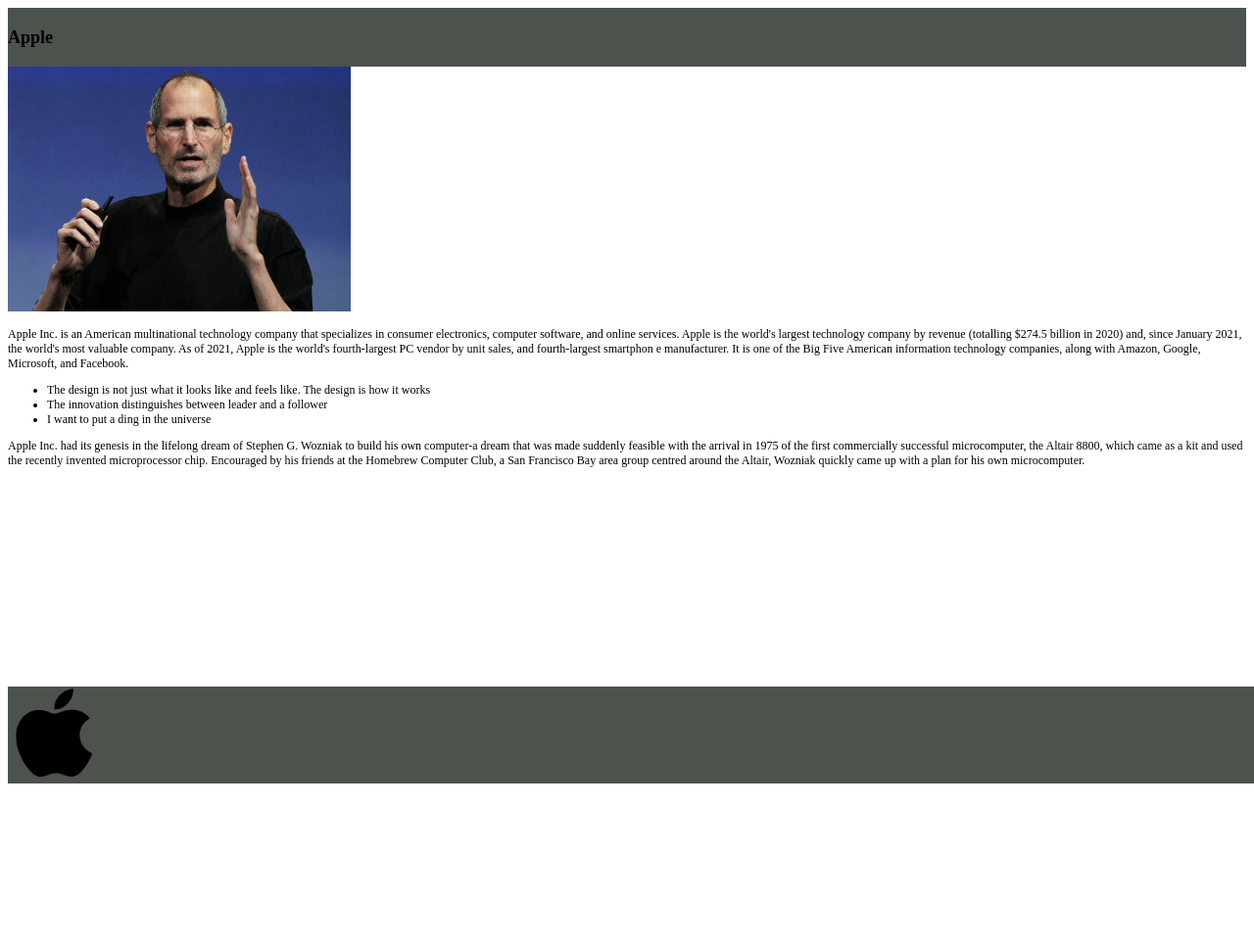
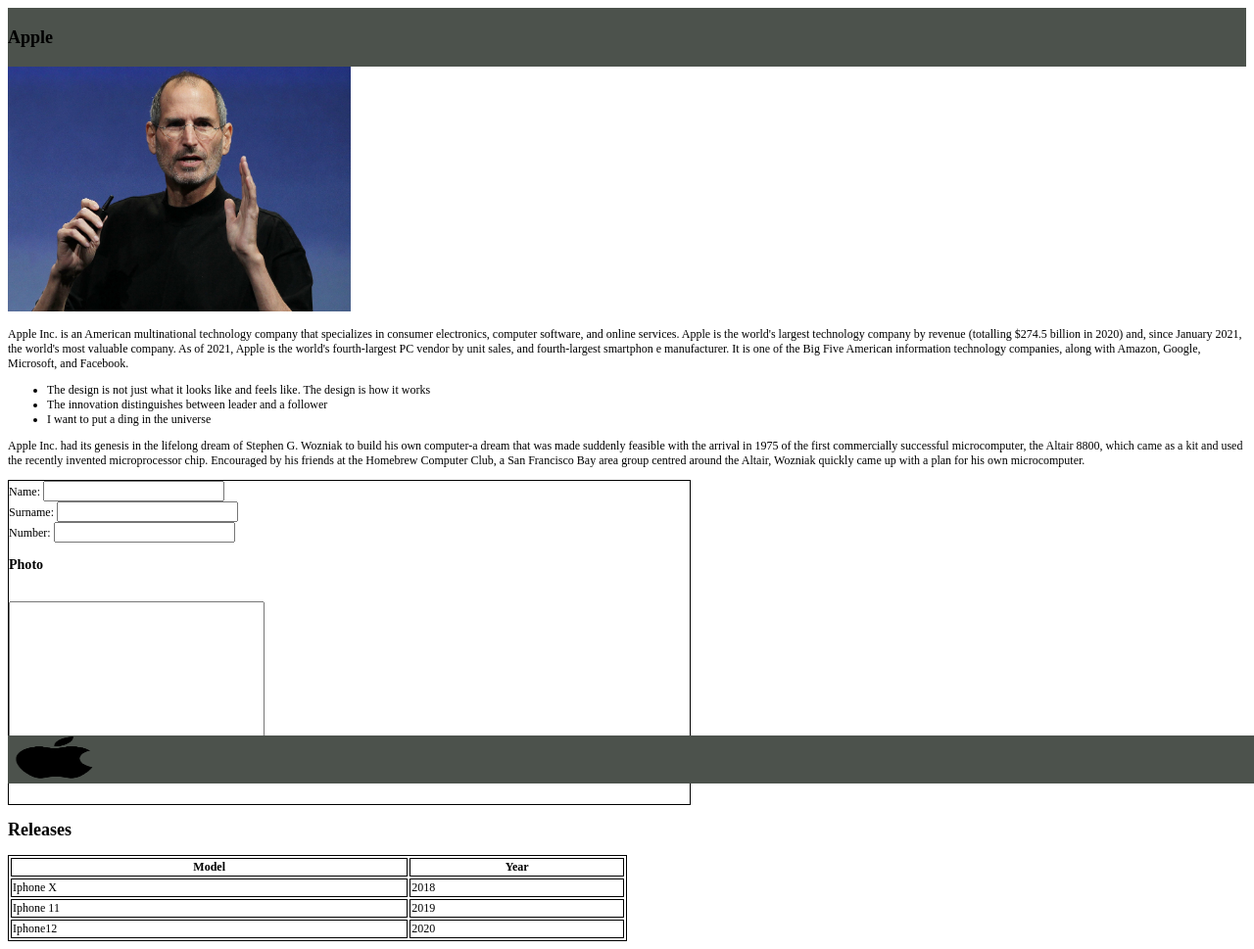
Before and after one commit to faiqalyv/hw_stevejobs, a plain HTML site: page index.html in a window 1280 px wide. Shown: the whole page at 98% size. Before the commit the page ends 800 px from the top, so only its background shows below. Drawn offline with Linux system fonts and the light colour scheme.

Commit message:
add different

```diff
--- a/index.html
+++ b/index.html
@@ -1,5 +1,10 @@
 <!DOCTYPE html>
 <html lang="en">
+        <style>
+      table,th,td{
+        border: 1px solid black;
+      }
+    </style>
   <head>
     <meta charset="UTF-8" />
     <meta http-equiv="X-UA-Compatible" content="IE=edge" />
@@ -42,8 +47,43 @@
             </p>
           </article>
     </main>
-    <footer style="background-color: rgb(76, 82, 76); position: fixed;width: 100%;bottom: 0">
-        <img style="height: 95px; width: 100px;" src="apple-logo.png" alt="apple-logo">
-    </footer>
+    <form style="border: solid 1px black; height: 330px ;width: 55%;">
+      <label for="Name">Name:</label>
+      <input type="text" /><br />
+      <label for="Surname">Surname:</label>
+      <input type="text" /><br />
+      <label for="Number">Number:</label>
+      <input type="text" /><br />
+      <h3>Photo</h3>
+      <br />
+      <textarea name="" id="" cols="30" rows="10"></textarea><br />
+      <input type="submit" value="Submit" />
+    </form>
+    <h2>Releases</h2>
+    <table style ="width: 50%;">
+      <thead>
+        <tr>
+          <th>Model</th>
+          <th>Year</th>
+        </tr>
+      </thead>
+      <tbody>
+        <tr>
+          <td>Iphone X</td>
+          <td>2018</td>
+        </tr>
+        <tr>
+          <td>Iphone 11</td>
+          <td>2019</td>
+        </tr>
+        <tr>
+          <td>Iphone12</td>
+          <td>2020</td>
+        </tr>
+      </tbody>
+    </table>
+    <def style="background-color: rgb(76, 82, 76); position: fixed;width: 100%;bottom: 0;">
+        <img style="height: 45px; width: 100px;" src="apple-logo.png" alt="apple-logo">
+        <def>
   </body>
-</html>
+  </html>
```
